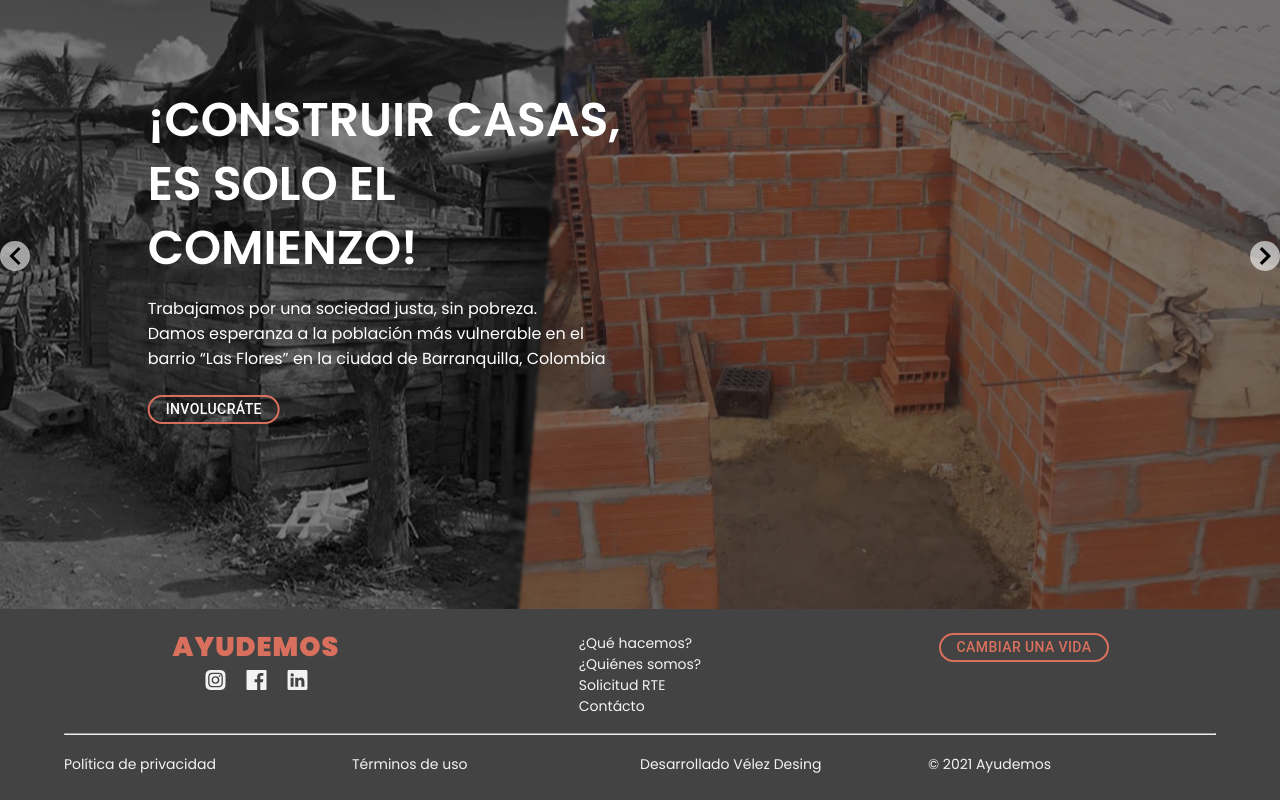
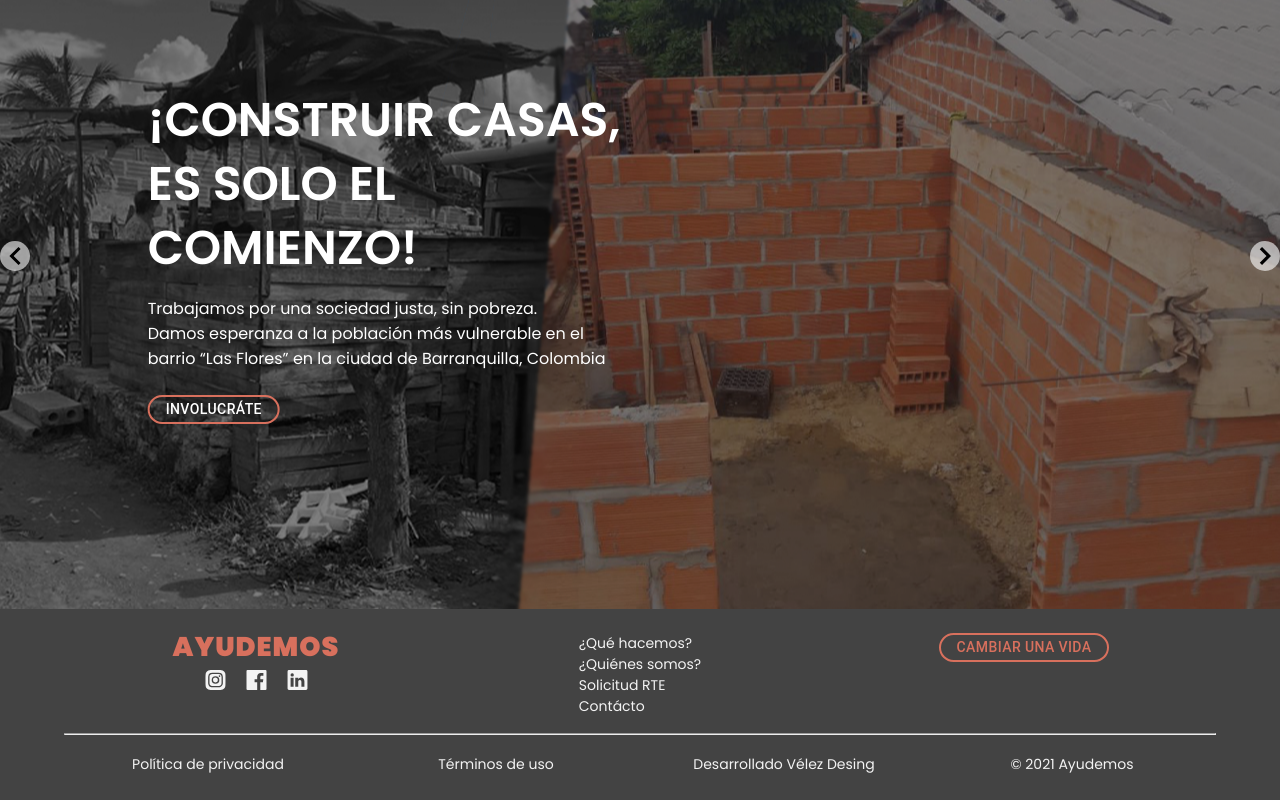
Before and after one commit to melendez-dev/help-us, a Next.js app: page / in a window 1280 px wide. Shown: the part 181-981 px from the top of the page. Built offline with nearby package versions, Linux system fonts and the light colour scheme.

Commit message:
feature: changes

```diff
--- a/src/components/common/AboutUs/AboutUs.js
+++ b/src/components/common/AboutUs/AboutUs.js
@@ -167,7 +167,7 @@ export default function AboutUs() {
           <Grid container spacing="1">
             <Grid item xs={12}>
               <Box mt={3}>
-                <Typography variant="h2-bold" color="secondary">
+                <Typography variant="h1-bold" color="secondary">
                   Valores
                 </Typography>
               </Box>
--- a/src/components/common/Donate/Donate.js
+++ b/src/components/common/Donate/Donate.js
@@ -58,6 +58,8 @@ export default function Donate() {
               height: "2px",
               background: "#fff",
               marginTop: "10px",
+              textAlign: "center",
+              marginRight: "9%"
             }}
           />
         </Grid>
--- a/src/components/common/Footer/Footer.js
+++ b/src/components/common/Footer/Footer.js
@@ -111,7 +111,10 @@ export default function Footer() {
               <hr />
             </Box>
           </Grid>
-          <Grid item xs={3}>
+          <Grid item xs={3}
+          style={{
+            textAlign: "center",
+          }}>
             <Link href="/politices">
               <Typography
                 variant="p-small"
@@ -124,17 +127,26 @@ export default function Footer() {
               </Typography>
             </Link>
           </Grid>
-          <Grid item xs={3}>
+          <Grid item xs={3}
+          style={{
+            textAlign: "center",
+          }}>
             <Typography variant="p-small" color="error">
               Términos de uso
             </Typography>
           </Grid>
-          <Grid item xs={3}>
+          <Grid item xs={3}
+          style={{
+            textAlign: "center",
+          }}>
             <Typography variant="p-small" color="error">
               Desarrollado Vélez Desing
             </Typography>
           </Grid>
-          <Grid item xs={3}>
+          <Grid item xs={3}
+          style={{
+            textAlign: "center",
+          }}>
             <Typography variant="p-small" color="error">
               © 2021 Ayudemos
             </Typography>
--- a/src/components/shared/TextLine/TextLine.js
+++ b/src/components/shared/TextLine/TextLine.js
@@ -23,7 +23,7 @@ export default function TextLine({ text, color, fontColor = "#fff" }) {
       </Box>
       <Box
         style={{
-          width: "537px",
+          width: "60%",
           height: "5px",
           backgroundColor: color,
           marginLeft: "20px",
```
